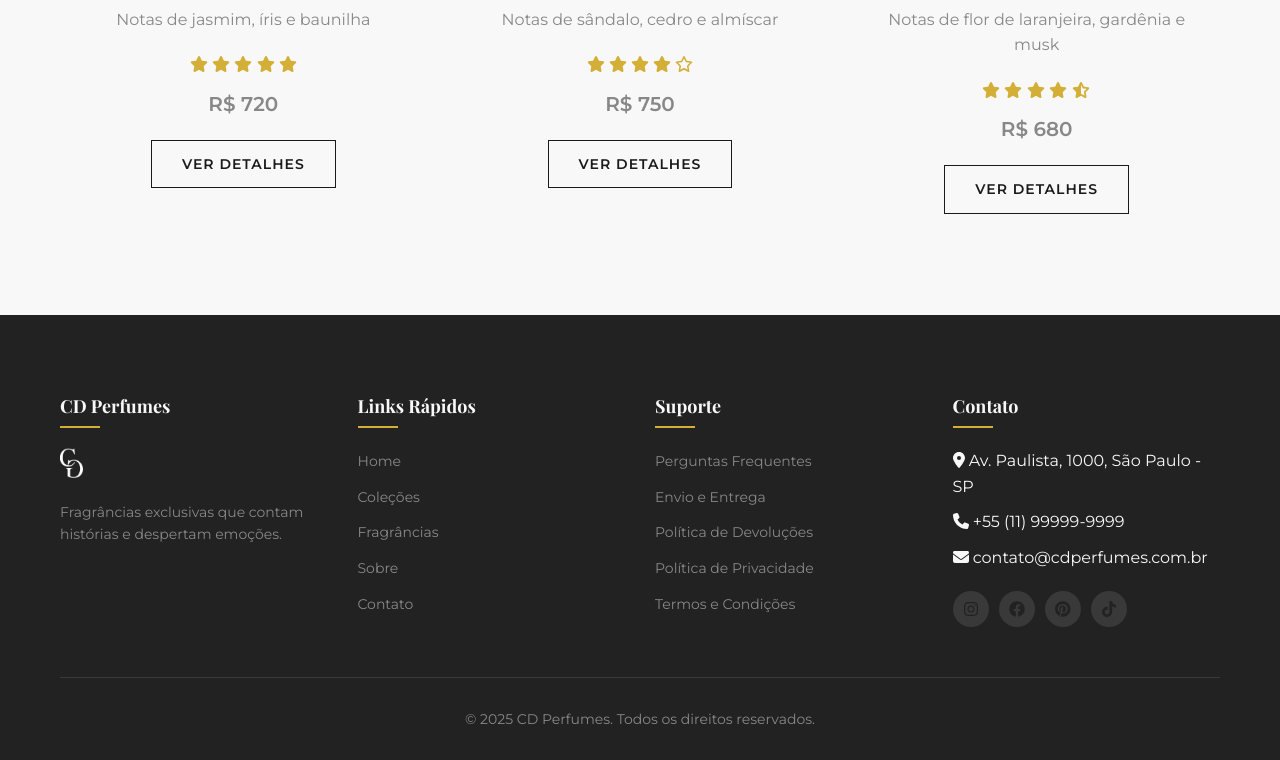
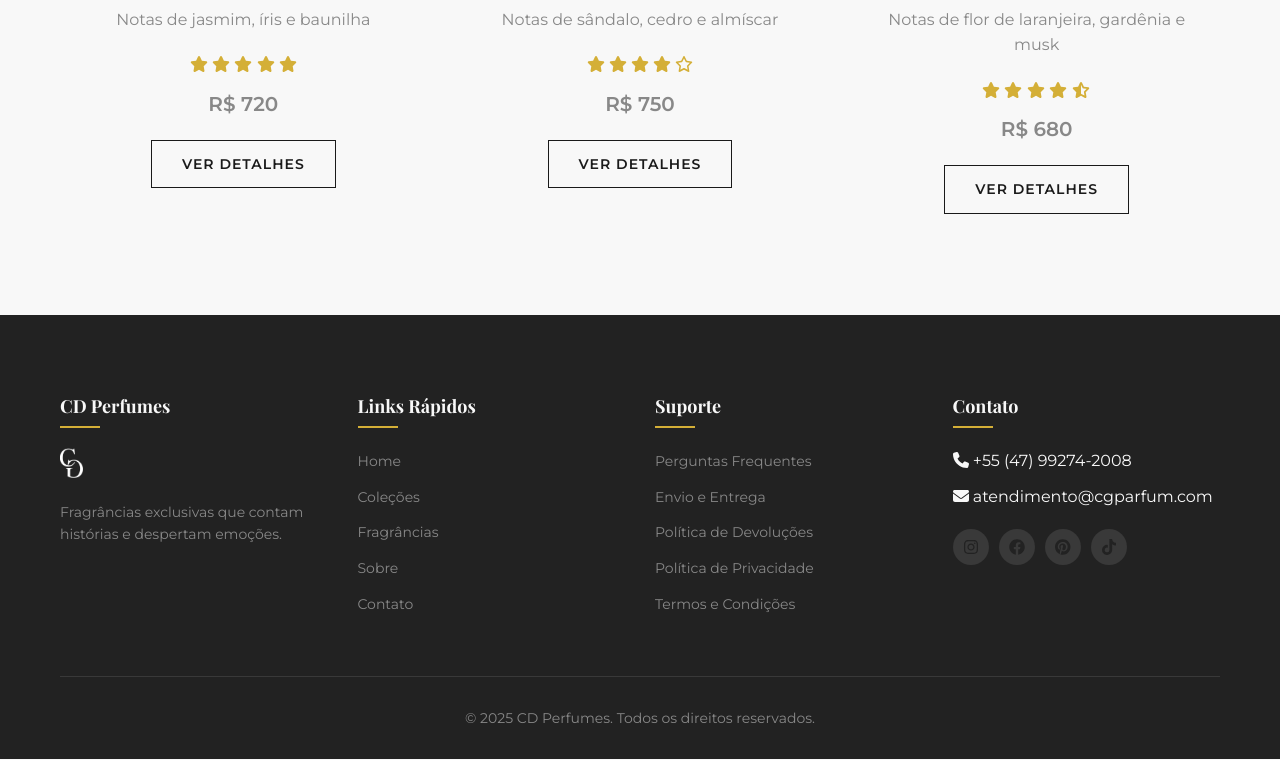
Before and after one commit to ZyanMath/CalegarioDeParfum, a plain HTML site: page ProdutoAudace.html in a window 1280 px wide. Shown: the part 2080-2840 px from the top of the page. Drawn offline with nearby package versions, Linux system fonts and the light colour scheme; a script that the page names is missing.

Commit message:
Update ProdutoAudace.html

```diff
--- a/ProdutoAudace.html
+++ b/ProdutoAudace.html
@@ -309,9 +309,9 @@
                 <div class="footer-column">
                     <h4>Contato</h4>
                     <ul>
-                        <li><i class="fas fa-map-marker-alt"></i> Av. Paulista, 1000, São Paulo - SP</li>
-                        <li><i class="fas fa-phone"></i> +55 (11) 99999-9999</li>
-                        <li><i class="fas fa-envelope"></i> contato@cdperfumes.com.br</li>
+                        <!--<li><i class="fas fa-map-marker-alt"></i> Av. Paulista, 1000, São Paulo - SP</li>-->
+                        <li><i class="fas fa-phone"></i> +55 (47) 99274-2008</li>
+                        <li><i class="fas fa-envelope"></i> atendimento@cgparfum.com</li>
                     </ul>
                     <div class="social-icons">
                         <a href="#"><i class="fab fa-instagram"></i></a>
```
